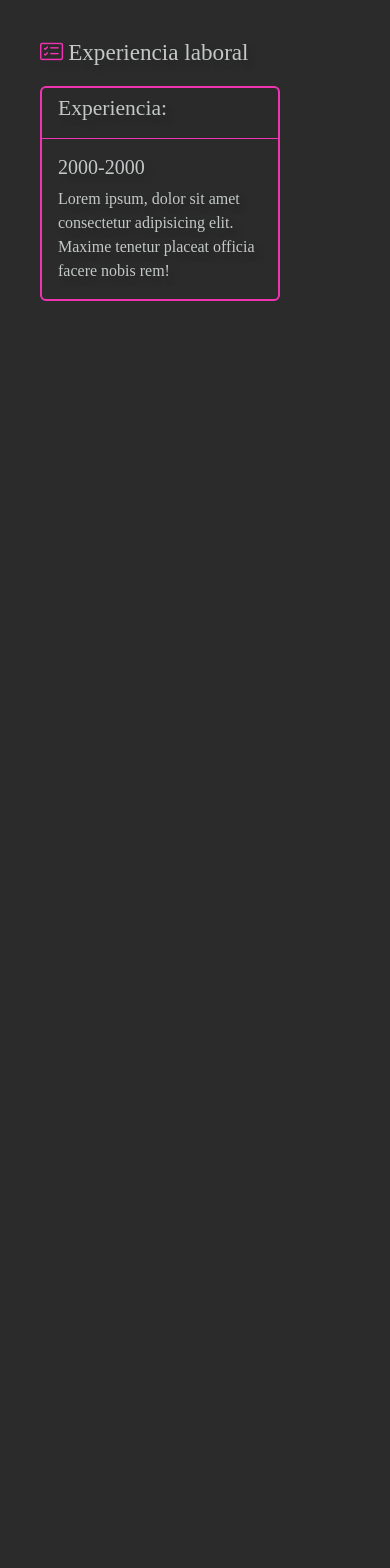
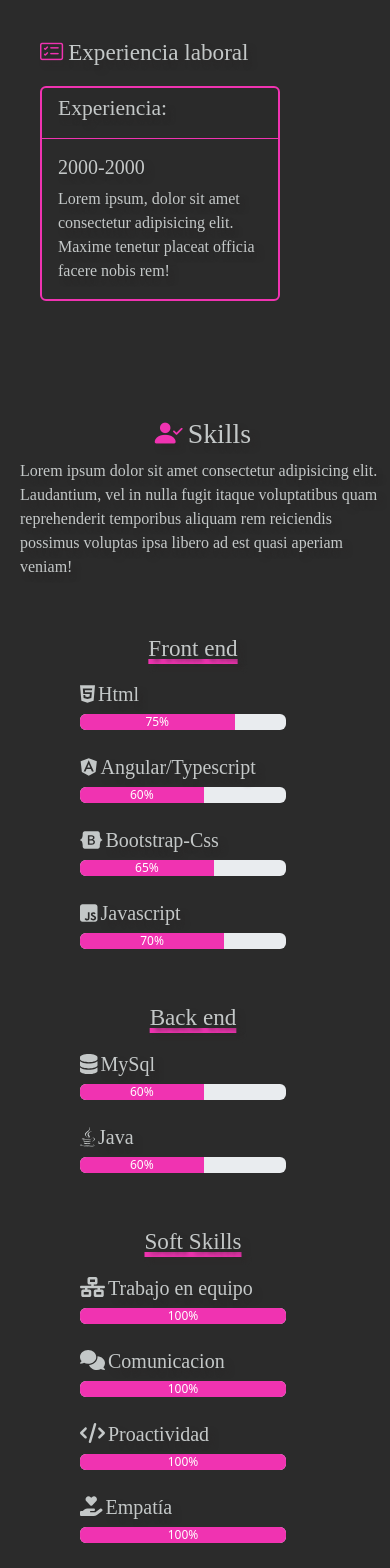
Before and after one commit to Licia1911/APBack, an Angular app in the folder FrontEnd/: page / in a window 390 px wide. Shown: the part 1721-3289 px from the top of the page. Before the commit the page ends 2098 px from the top, so only its background shows below. Built offline with nearby package versions, Linux system fonts and the light colour scheme.

Commit message:
Componente 6
Skills finalizado/responsivo.

```diff
--- a/FrontEnd/angular.json
+++ b/FrontEnd/angular.json
@@ -24,11 +24,13 @@
             ],
             "styles": [
               "src/styles.css",
+              "node_modules/@fortawesome/fontawesome-free/css/all.min.css",
               "node_modules/bootstrap/dist/css/bootstrap.min.css",
               "node_modules/bootstrap-icons/font/bootstrap-icons.css"
             ],
             "scripts": [
-              "node_modules/bootstrap/dist/js/bootstrap.min.js"
+              "node_modules/bootstrap/dist/js/bootstrap.min.js",
+              "node_modules/@fortawesome/fontawesome-free/js/all.min.js"
             ]
           },
           "configurations": {
--- a/FrontEnd/package.json
+++ b/FrontEnd/package.json
@@ -18,6 +18,7 @@
     "@angular/platform-browser": "^14.2.0",
     "@angular/platform-browser-dynamic": "^14.2.0",
     "@angular/router": "^14.2.0",
+    "@fortawesome/fontawesome-free": "^6.2.0",
     "@popperjs/core": "^2.11.6",
     "bootstrap": "^5.2.2",
     "bootstrap-icons": "^1.9.1",
--- a/FrontEnd/src/app/app.component.html
+++ b/FrontEnd/src/app/app.component.html
@@ -2,3 +2,4 @@
 <app-navbar></app-navbar>
 <app-banner></app-banner>
 <app-acerca></app-acerca>
+<app-skills></app-skills>
--- a/FrontEnd/src/app/app.module.ts
+++ b/FrontEnd/src/app/app.module.ts
@@ -8,6 +8,7 @@ import { BannerComponent } from './components/banner/banner.component';
 import { AcercaComponent } from './components/acerca/acerca.component';
 import { EducacionComponent } from './components/acerca/educacion/educacion.component';
 import { ExperienciaComponent } from './components/acerca/experiencia/experiencia.component';
+import { SkillsComponent } from './components/skills/skills.component';
 
 @NgModule({
   declarations: [
@@ -16,7 +17,8 @@ import { ExperienciaComponent } from './components/acerca/experiencia/experienci
     BannerComponent,
     AcercaComponent,
     EducacionComponent,
-    ExperienciaComponent
+    ExperienciaComponent,
+    SkillsComponent
   ],
   imports: [
     BrowserModule,
--- /dev/null
+++ b/FrontEnd/src/app/components/skills/skills.component.css
@@ -0,0 +1,57 @@
+#icono{
+    color: #f033b1;
+    margin-right: 5px;
+}
+
+#sobreSkills{
+    margin-top: 40px;
+    margin-bottom: 40px;
+    margin-left: 80px;
+    display: flex;
+    align-items: center;
+    flex-direction: column;
+    justify-content: center;
+}
+
+#front, #back, #soft{
+    margin-bottom: 20px;
+    margin-left: 20px;
+    display: flex;
+    align-items: center;
+    flex-direction: column;
+    justify-content: center;
+    text-decoration: underline 5px #f033b1;
+}
+
+.tec{
+    margin-bottom: 25px;
+    margin-right: 80px;
+    margin-left: 50px;
+}
+
+#itec{
+    color:  rgb(196, 200, 200);
+    margin-right: 3px;
+}
+
+.progress-bar{
+    background-color: #f033b1;
+}
+
+@media screen and (max-width: 650px){
+    #sobreSkills{
+        margin-left: 20px;
+    }
+}
+
+@media screen and (max-width: 650px){
+    #back, #soft{
+        margin-top: 30px;
+    }
+}
+
+@media screen and (max-width: 650px){
+    .tec{
+        margin-left: 80px;
+    }
+}
--- /dev/null
+++ b/FrontEnd/src/app/components/skills/skills.component.html
@@ -0,0 +1,92 @@
+<div class="row">
+    <div id="sobreSkills" class="col-xs-12 col-md-10 col-lg-10">
+        <h1><i id="icono" class="bi bi-person-check-fill"></i>Skills</h1>
+        <p>Lorem ipsum dolor sit amet consectetur adipisicing elit. Laudantium, vel in nulla fugit itaque voluptatibus
+            quam reprehenderit temporibus aliquam rem reiciendis possimus voluptas ipsa libero ad est quasi aperiam
+            veniam!</p>
+    </div>
+
+    <div class="col-xs-12 col-md-4 col-lg-4">
+        <h3 id="front">Front end</h3>
+        <div class="tec">
+            <h5><i id="itec" class="fa-brands fa-html5"></i>Html</h5>
+            <div class="progress">
+                <div class="progress-bar" role="progressbar" style="width: 75%;" aria-valuenow="" aria-valuemin="0"
+                aria-valuemax="100">75%</div>
+            </div>
+        </div>
+        <div class="tec">
+            <h5><i id="itec" class="fa-brands fa-angular"></i>Angular/Typescript</h5>
+            <div class="progress">
+                <div class="progress-bar" role="progressbar" style="width: 60%;" aria-valuenow="" aria-valuemin="0"
+                aria-valuemax="100">60%</div>
+            </div>
+        </div>
+        <div class="tec">
+            <h5><i id="itec" class="fa-brands fa-bootstrap"></i>Bootstrap-Css</h5>
+            <div class="progress">
+                <div class="progress-bar" role="progressbar" style="width: 65%;" aria-valuenow="" aria-valuemin="0"
+                aria-valuemax="100">65%</div>
+            </div>
+        </div>
+        <div class="tec">
+            <h5><i id="itec" class="fa-brands fa-square-js"></i>Javascript</h5>
+            <div class="progress">
+                <div class="progress-bar" role="progressbar" style="width: 70%;" aria-valuenow="" aria-valuemin="0"
+                aria-valuemax="100">70%</div>
+            </div>
+        </div>
+    </div>
+
+    <div class="col-xs-12 col-md-4 col-lg-4">
+        <h3 id="back">Back end</h3>
+        <div class="tec">
+            <h5><i id="itec" class="fa-solid fa-database"></i>MySql</h5>
+            <div class="progress">
+                <div class="progress-bar" role="progressbar" style="width: 60%;" aria-valuenow="" aria-valuemin="0"
+                aria-valuemax="100">60%</div>
+            </div>
+        </div>
+        <div class="tec">
+            <h5><i id="itec" class="fa-brands fa-java"></i>Java</h5>
+            <div class="progress">
+                <div class="progress-bar" role="progressbar" style="width: 60%;" aria-valuenow="" aria-valuemin="0"
+                aria-valuemax="100">60%</div>
+            </div>
+        </div>
+    </div>
+
+    <div class="col-xs-12 col-md-4 col-lg-4">
+        <h3 id="soft">Soft Skills</h3>
+        <div class="tec">
+            <h5><i id="itec" class="fa-solid fa-network-wired"></i>Trabajo en equipo</h5>
+            <div class="progress">
+                <div class="progress-bar" role="progressbar" style="width: 100%;" aria-valuenow="" aria-valuemin="0"
+                aria-valuemax="100">100%</div>
+            </div>
+        </div>
+        <div class="tec">
+            <h5><i id="itec" class="fa-solid fa-comments"></i>Comunicacion</h5>
+            <div class="progress">
+                <div class="progress-bar" role="progressbar" style="width: 100%;" aria-valuenow="" aria-valuemin="0"
+                aria-valuemax="100">100%</div>
+            </div>
+        </div>
+        <div class="tec">
+            <h5><i id="itec" class="fa-solid fa-code"></i>Proactividad</h5>
+            <div class="progress">
+                <div class="progress-bar" role="progressbar" style="width: 100%;" aria-valuenow="" aria-valuemin="0"
+                aria-valuemax="100">100%</div>
+            </div>
+        </div>
+        <div class="tec">
+            <h5><i id="itec" class="fa-solid fa-hand-holding-heart"></i>Empatía</h5>
+            <div class="progress">
+                <div class="progress-bar" role="progressbar" style="width: 100%;" aria-valuenow="" aria-valuemin="0"
+                aria-valuemax="100">100%</div>
+            </div>
+        </div>
+
+    </div>
+
+</div>
--- /dev/null
+++ b/FrontEnd/src/app/components/skills/skills.component.ts
@@ -0,0 +1,15 @@
+import { Component, OnInit } from '@angular/core';
+
+@Component({
+  selector: 'app-skills',
+  templateUrl: './skills.component.html',
+  styleUrls: ['./skills.component.css']
+})
+export class SkillsComponent implements OnInit {
+
+  constructor() { }
+
+  ngOnInit(): void {
+  }
+
+}
--- a/FrontEnd/src/index.html
+++ b/FrontEnd/src/index.html
@@ -6,7 +6,6 @@
   <base href="/">
   <meta name="viewport" content="width=device-width, initial-scale=1">
   <link rel="icon" type="image/x-icon" href="favicon.ico">
-  <link rel="stylesheet" href="https://cdnjs.cloudflare.com/ajax/libs/font-awesome/4.7.0/css/font-awesome.min.css"/>
 </head>
 <body>
   <app-root></app-root>
```
Also changed, not shown: 1 other file (tests, documents, lock files or other folders).
